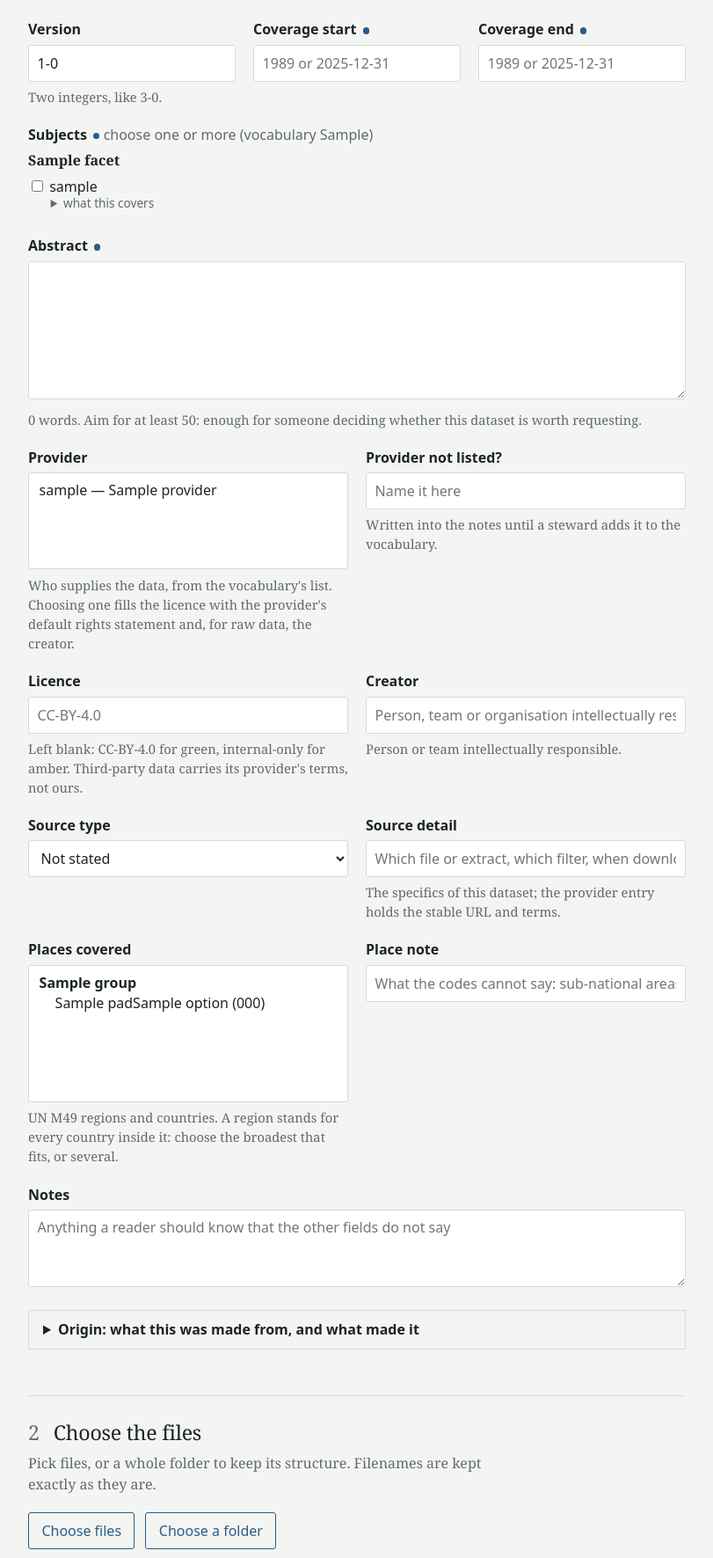
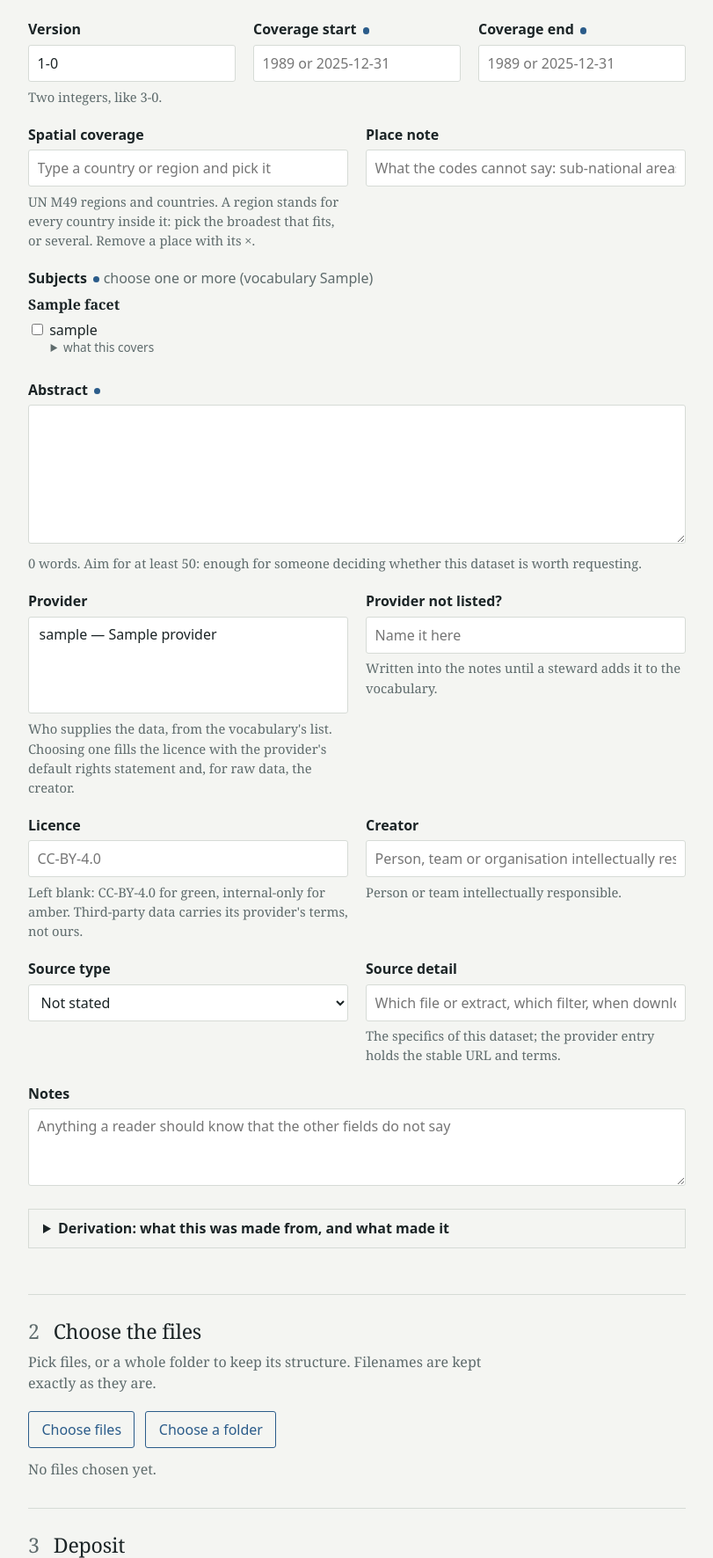
Before and after one commit to kingsdigitallab/crsw-data-ingestion-tool, a Python web app: template crsw_web/templates/index.html in a window 1280 px wide. Shown: the part 616-2387 px from the top of the page at 88% size, without its empty margins (64-875 px from the left). Run offline with Jinja, Linux system fonts and the light colour scheme; the template is opened without the code that fills it: most values are stand-ins (such as "Sample title", 1, 10 or a date in 2020).

Commit message:
feat(web): places as pills beside temporal coverage; Origin is Derivation
Spatial coverage moves up to sit under the coverage years, where a
reader expects it, and is a type-ahead instead of a 278-row multi-select:
type a country or region, pick it from the list (label, what contains
it, code), and it becomes a pill with its code and a remove button; a
hidden input per pill posts `spatial` exactly as before, so the API,
validation and record are untouched. The places and their ancestor
labels ride in the page as JSON from `place_views` (built once per
places document). "Use its details" refills the pills.

The collapsed "Origin" section is now "Derivation", which is what it
holds; its id and class stay, so the script and styles are unchanged.
Researcher guide and its Word copy updated.

Co-Authored-By: Claude Fable 5.1 <noreply@anthropic.com>
Claude-Session: https://claude.ai/code/session_012xWm3umcf6daiqsbB2N1u2

```diff
--- a/crsw_web/static/deposit.css
+++ b/crsw_web/static/deposit.css
@@ -194,3 +194,15 @@ select[multiple] { width: 100%; font-family: inherit; }
 .choices.extra { margin-top: .4rem; font-size: .92rem; }
 .choices.extra .extra-label { color: var(--muted); margin-right: .4rem; }
 .choices.extra label { margin-right: .75rem; }
+
+/* Spatial coverage: type-ahead results under the box, chosen places as pills. */
+.pills { display: flex; flex-wrap: wrap; gap: .35rem; margin: 0 0 .4rem; }
+.pills:empty { margin: 0; }
+.pill { display: inline-flex; align-items: center; gap: .35rem; padding: .1rem .3rem .1rem .6rem; border: 1px solid var(--rule); border-radius: 1rem; background: var(--surface); font-size: .9rem; line-height: 1.5; }
+.pill code { font-size: .8rem; color: var(--muted); }
+.pill button { border: 0; background: none; cursor: pointer; font: inherit; font-size: 1.05rem; line-height: 1; padding: 0 .2rem; color: var(--muted); }
+.pill button:hover, .pill button:focus-visible { color: var(--danger); }
+.place-results { margin: .25rem 0 0; border: 1px solid var(--rule); background: var(--surface); max-height: 14rem; padding: 0 .5rem; }
+.place-results li:first-child { border-top: 0; }
+.place-results li.active button { background: var(--page); }
+.place-results small { display: inline; margin: 0 0 0 .5rem; }
--- a/crsw_web/static/deposit.js
+++ b/crsw_web/static/deposit.js
@@ -23,14 +23,14 @@
     }
     return el.value.trim();
   }
-  // Every chosen value of a multi-select or a checkbox group (r11:
-  // provider, places, the extra domains).
+  // Every chosen value of a multi-select, a checkbox group or a row of
+  // pills (hidden inputs): provider, places, the extra domains.
   function vals(name) {
     var out = [];
     Array.prototype.forEach.call(form.querySelectorAll('[name="' + name + '"]'), function (el) {
       if (el.tagName === "SELECT") {
         Array.prototype.forEach.call(el.selectedOptions, function (o) { if (o.value) out.push(o.value); });
-      } else if (el.checked && el.value) {
+      } else if (el.type === "hidden" ? el.value : (el.checked && el.value)) {
         out.push(el.value);
       }
     });
@@ -162,6 +162,91 @@
   $("pick-files").addEventListener("change", function () { addFiles(this.files, false); this.value = ""; });
   $("pick-folder").addEventListener("change", function () { addFiles(this.files, true); this.value = ""; });
   $("clear-files").addEventListener("click", function () { files = []; renderFiles(0); });
+
+  // ----- spatial coverage: type a place, pick it, it becomes a pill -------
+  // The places (UN M49, from places.json) are in the page; matching is
+  // on the label, the code and the labels of what contains the place.
+  var placeWidget = (function () {
+    var search = $("place-search"), list = $("place-results"), pills = $("place-pills");
+    if (!search) return { add: function () {} };
+    var PLACES = JSON.parse(document.getElementById("places").textContent);
+    var byCode = {};
+    PLACES.forEach(function (p) { byCode[p.code] = p; });
+    var active = -1, shown = [];
+    function chosen() {
+      return Array.prototype.map.call(pills.querySelectorAll("input[name=spatial]"), function (i) { return i.value; });
+    }
+    function add(code) {
+      if (!code || chosen().indexOf(code) >= 0) return;
+      var p = byCode[code] || { code: code, label: code, path: [] };
+      var pill = document.createElement("span"); pill.className = "pill"; pill.dataset.code = code;
+      pill.appendChild(document.createTextNode(p.label + " "));
+      var c = document.createElement("code"); c.textContent = code; pill.appendChild(c);
+      var x = document.createElement("button"); x.type = "button"; x.textContent = "×";
+      x.setAttribute("aria-label", "Remove " + p.label);
+      x.addEventListener("click", function () { pill.remove(); search.focus(); });
+      pill.appendChild(x);
+      var hidden = document.createElement("input"); hidden.type = "hidden"; hidden.name = "spatial"; hidden.value = code;
+      pill.appendChild(hidden);
+      pills.appendChild(pill);
+    }
+    function close() { list.hidden = true; list.textContent = ""; shown = []; active = -1; }
+    function matches(q) {
+      var have = chosen();
+      var starts = [], contains = [];
+      PLACES.forEach(function (p) {
+        if (have.indexOf(p.code) >= 0) return;
+        var label = p.label.toLowerCase();
+        if (label.indexOf(q) === 0) starts.push(p);
+        else if (label.indexOf(q) >= 0 || p.code.toLowerCase().indexOf(q) >= 0 ||
+                 p.path.some(function (a) { return a.toLowerCase().indexOf(q) >= 0; })) contains.push(p);
+      });
+      return starts.concat(contains).slice(0, 12);
+    }
+    function render() {
+      var q = search.value.trim().toLowerCase();
+      if (!q) { close(); return; }
+      shown = matches(q); active = -1;
+      list.textContent = "";
+      if (!shown.length) {
+        var none = document.createElement("li"); none.className = "empty"; none.textContent = "No place matches.";
+        list.appendChild(none);
+      }
+      shown.forEach(function (p, i) {
+        var li = document.createElement("li");
+        var b = document.createElement("button"); b.type = "button";
+        var name = document.createElement("strong"); name.textContent = p.label;
+        var where = document.createElement("small");
+        where.textContent = (p.path.length ? "in " + p.path.join(" › ") + " · " : "") + p.code;
+        b.appendChild(name); b.appendChild(where);
+        b.addEventListener("mousedown", function (ev) { ev.preventDefault(); });   // keep focus in the box
+        b.addEventListener("click", function () { pick(i); });
+        li.appendChild(b); list.appendChild(li);
+      });
+      list.hidden = false;
+    }
+    function highlight() {
+      Array.prototype.forEach.call(list.querySelectorAll("li"), function (li, i) { li.classList.toggle("active", i === active); });
+    }
+    function pick(i) {
+      if (i < 0 || i >= shown.length) return;
+      add(shown[i].code);
+      search.value = "";
+      close();
+      search.focus();
+    }
+    search.addEventListener("input", render);
+    search.addEventListener("focus", render);
+    search.addEventListener("blur", function () { setTimeout(close, 150); });
+    search.addEventListener("keydown", function (ev) {
+      if (list.hidden) return;
+      if (ev.key === "ArrowDown") { ev.preventDefault(); active = Math.min(active + 1, shown.length - 1); highlight(); }
+      else if (ev.key === "ArrowUp") { ev.preventDefault(); active = Math.max(active - 1, 0); highlight(); }
+      else if (ev.key === "Enter") { ev.preventDefault(); pick(active >= 0 ? active : 0); }
+      else if (ev.key === "Escape") { close(); }
+    });
+    return { add: add };
+  })();
 
   // ----- the upstream-dataset lookup (read role only) -------------------
   // Searches /datasets.json and appends the chosen identifier as a new
@@ -350,10 +435,10 @@
       if (Array.isArray(d.domain)) {
         form.querySelectorAll('input[name=domain_extra]').forEach(function (c) { c.checked = d.domain.indexOf(c.value) > 0; });
       }
-      ["provider", "spatial"].forEach(function (id) {
-        var sel = $(id);
-        if (sel && Array.isArray(d[id])) Array.prototype.forEach.call(sel.options, function (o) { o.selected = d[id].indexOf(o.value) >= 0; });
-      });
+      if ($("provider") && Array.isArray(d.provider)) {
+        Array.prototype.forEach.call($("provider").options, function (o) { o.selected = d.provider.indexOf(o.value) >= 0; });
+      }
+      if (Array.isArray(d.spatial)) d.spatial.forEach(placeWidget.add);
       if (d.subject) {
         form.querySelectorAll('input[name=subject]').forEach(function (c) { c.checked = d.subject.indexOf(c.value) >= 0; });
       }
--- a/crsw_web/templates/index.html
+++ b/crsw_web/templates/index.html
@@ -122,6 +122,22 @@
       </div>
     </div>
 
+    <div class="grid two">
+      <div class="field" data-field="spatial">
+        <label for="place-search">Spatial coverage</label>
+        <div class="pills" id="place-pills"></div>
+        <input id="place-search" type="search" autocomplete="off" spellcheck="false" placeholder="Type a country or region and pick it">
+        <ul class="lookup-results place-results" id="place-results" hidden></ul>
+        <p class="hint">UN M49 regions and countries. A region stands for every country inside it: pick the broadest that fits, or several. Remove a place with its ×.</p>
+        <p class="error" hidden></p>
+      </div>
+      <div class="field" data-field="spatial_note">
+        <label for="spatial_note">Place note</label>
+        <input id="spatial_note" name="spatial_note" type="text" placeholder="What the codes cannot say: sub-national areas, named corpora">
+        <p class="error" hidden></p>
+      </div>
+    </div>
+
     <fieldset class="field" data-field="subject">
       <legend>Subjects <i class="req"></i> <span class="legend-note">choose one or more (vocabulary {{ vocabulary_version }})</span></legend>
       <div class="facets">
@@ -191,22 +207,6 @@
       </div>
     </div>
 
-    <div class="grid two">
-      <div class="field" data-field="spatial">
-        <label for="spatial">Places covered</label>
-        <select id="spatial" name="spatial" multiple size="6">
-          {% for group, options in place_groups %}<optgroup label="{{ group }}">{% for p in options %}<option value="{{ p.code }}">{{ p.pad }}{{ p.label }} ({{ p.code }})</option>{% endfor %}</optgroup>{% endfor %}
-        </select>
-        <p class="hint">UN M49 regions and countries. A region stands for every country inside it: choose the broadest that fits, or several.</p>
-        <p class="error" hidden></p>
-      </div>
-      <div class="field" data-field="spatial_note">
-        <label for="spatial_note">Place note</label>
-        <input id="spatial_note" name="spatial_note" type="text" placeholder="What the codes cannot say: sub-national areas, named corpora">
-        <p class="error" hidden></p>
-      </div>
-    </div>
-
     <div class="field" data-field="notes">
       <label for="notes">Notes</label>
       <textarea id="notes" name="notes" rows="3" placeholder="Anything a reader should know that the other fields do not say"></textarea>
@@ -214,7 +214,7 @@
     </div>
 
     <details class="origin" id="origin">
-      <summary>Origin: what this was made from, and what made it</summary>
+      <summary>Derivation: what this was made from, and what made it</summary>
       <p class="lede">Optional. Fill this in if the dataset was derived from other data, or produced by a script or notebook you can name.</p>
       <div class="field" data-field="derived_from">
         <label for="derived_from">Derived from</label>
@@ -321,6 +321,7 @@
 </main>
 
 <script id="rules" type="application/json">{{ rules | tojson }}</script>
+<script id="places" type="application/json">{{ places | tojson }}</script>
 <script src="/static/deposit.js" defer></script>
 </body>
 </html>
```
Also changed, not shown: crsw_web/app.py (+12 -4 lines), docs/how-to-deposit.md (+3 -3 lines), tests/test_web_form.py (+22 -6 lines), 1 other file.
